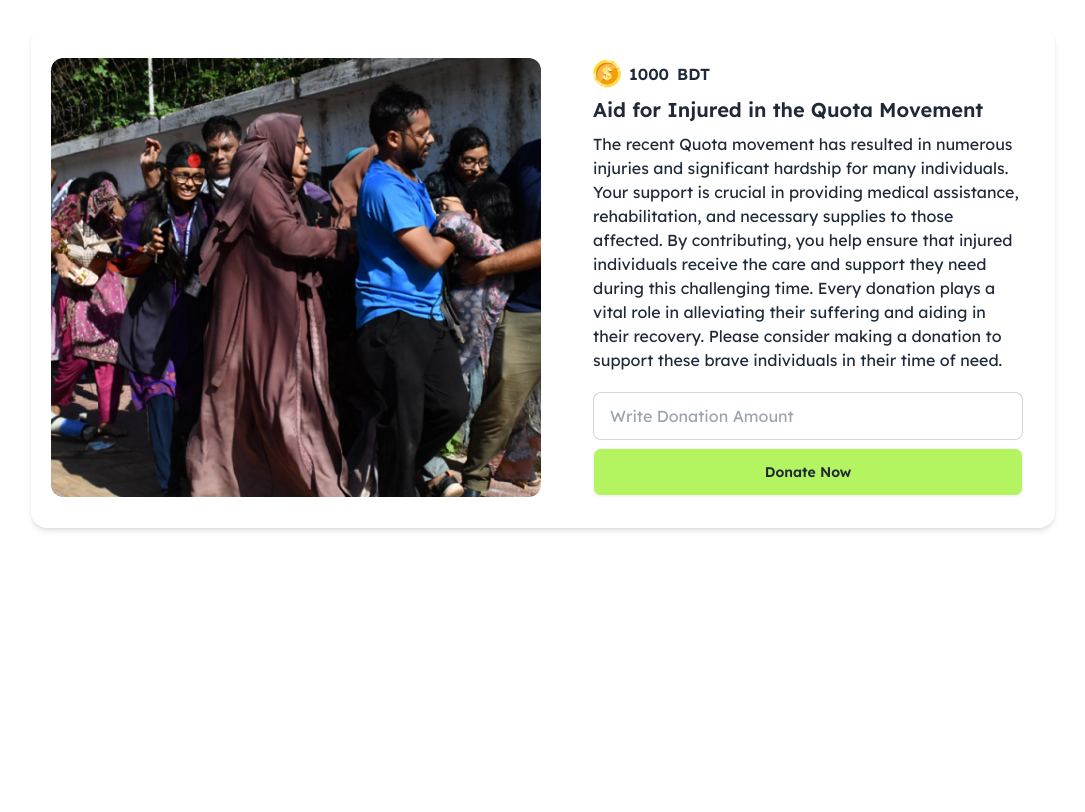
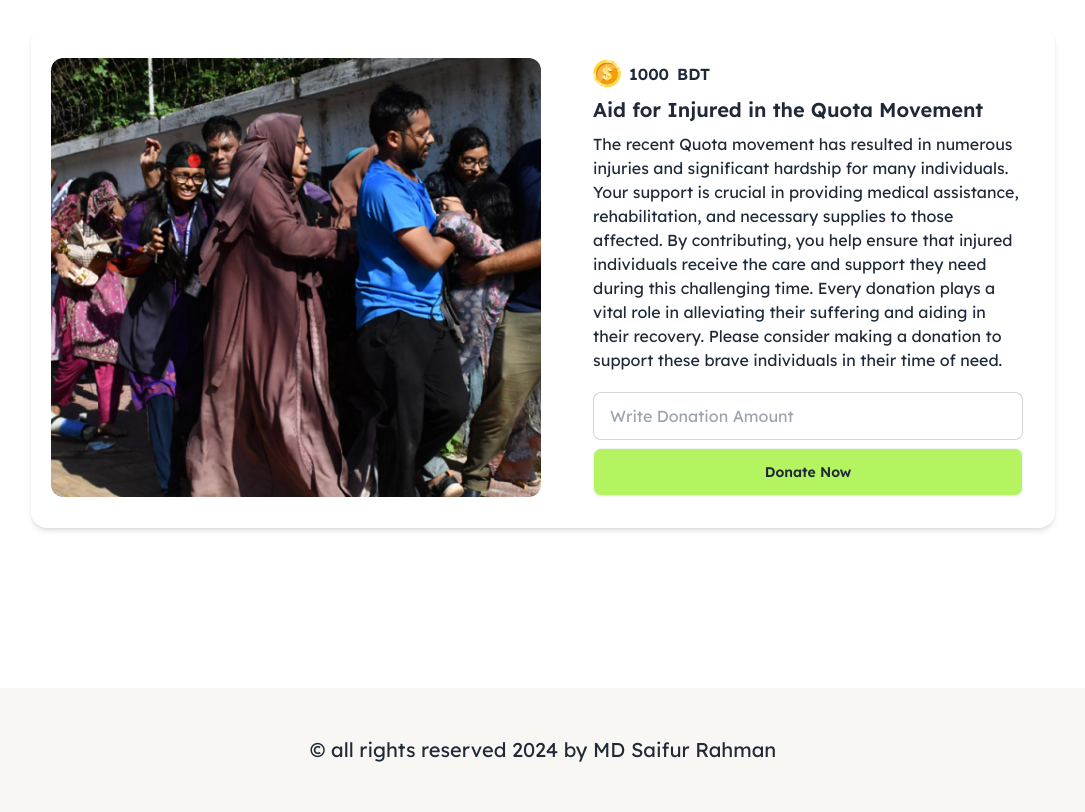
Before and after one commit to mdsaifurrahman117/Mission-Developer-Assignment-05, a plain HTML site: page index.html in a window 1280 px wide. Shown: the part 1135-1947 px from the top of the page, without its empty margins (97-1182 px from the left). Before the commit the page ends 1743 px from the top, so only its background shows below. Drawn offline with nearby package versions, Linux system fonts and the light colour scheme.

Commit message:
footer section complete

```diff
--- a/index.html
+++ b/index.html
@@ -138,6 +138,11 @@
                                     </div>
                         </div>
             </section>
+            <footer class="bg-[#F9F7F3] mt-20">
+                        <div class="container mx-auto px-5 md:px-0 py-12">
+                                    <p class="text-center text-xl">&copy; all rights reserved 2024 by MD Saifur Rahman</p>
+                        </div>
+            </footer>
 <!-- script -->
 <script src="script.js"></script>
 </body>
```
